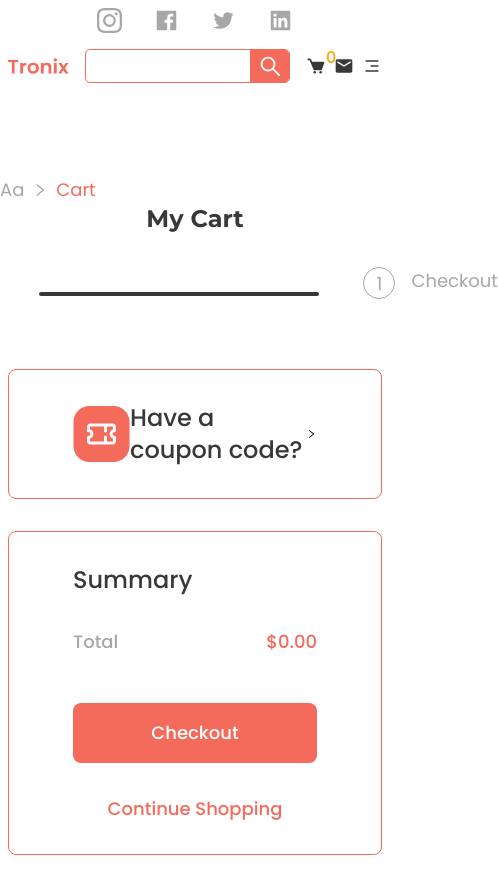
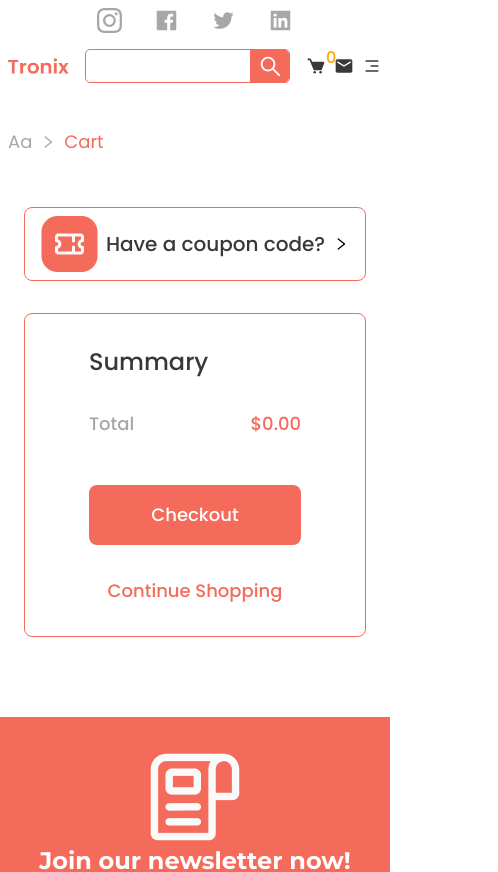
Before and after one commit to thehasandev/e_commerce_tronix, a React (Vite) app: page /cart in a window 390 px wide. Shown: the top 872 px of the page, 498 px wide, since content can reach past the window. Built offline with nearby package versions, Linux system fonts and the light colour scheme.

Commit message:
cart-res-complete

```diff
--- a/src/pages/Cart.jsx
+++ b/src/pages/Cart.jsx
@@ -40,15 +40,16 @@ let handleSubmit =(data)=>{
 
   return (
     <>
-       <Section className="mb-8 pt-44">
+       <Section className="mb-8 pt-32 xl:pt-44">
             <Container>
-                <Flex className="items-center">
+                <Flex className="items-center pb-5 px-2 xl:px-0">
                     <p className='capitalize font-pop font-normal text-small text-gray mr-2'>{datas}</p>
                     <AiOutlineRight className='text-gray'/>
                     <p className='capitalize font-pop font-normal text-small text-primary ml-2'>{(window.location.pathname.replace("/",""))}</p>
                 </Flex>
+                <div className='hidden md:block'>
                 <SubHeading text="My Cart" className="text-center"/>
-                <Flex className="justify-center gap-x-96 mb-12 mt-8">
+                    <Flex className="justify-center md:gap-x-96 mb-12 mt-8">
                             <Flex className="gap-x-4 relative after:absolute after:h-1 after:w-[280px] after:top-1/2 after:-translate-y-1/2 after:right-[-340px] after:rounded-lg after:bg-secondary">
                                 <p className='w-8 h-8 border border-solid border-primary rounded-full text-small font-pop font-normal text-primary flex items-center justify-center'>
                                     1
@@ -64,6 +65,8 @@ let handleSubmit =(data)=>{
                             </Flex>
 
                     </Flex>
+
+                </div>
             </Container>
         </Section>
 
@@ -83,17 +86,21 @@ let handleSubmit =(data)=>{
                                 </div>
 
                                 <div className='w-full'>
-                                    <h3 className='font-dm font-bold text-2xl text-secondary'>USB Speaker Portable</h3>
-                                    <Flex className="flex justify-between items-center mb-4 mt-12">
+                                    <h3 className='font-dm font-bold md:text-2xl text-secondary'>USB Speaker Portable</h3>
+                                    <Flex className="flex justify-between items-center mb-4 mt-4 md:mt-12">
                                     <p className='font-dm font-bold text-2xl text-primary  '>{`$ ${item.price*item.quantity} : 00`} </p>
                                     <AiOutlineClose onClick={()=>{handleRemove(item)}}  className='cursor-pointer' size={25}/>
                                     </Flex>
 
-                                <Flex className="gap-x-8 items-center">
-                                        <button onClick={()=>{handleDecrement(item)}} className='px-5 py-3 rounded-lg bg-gray text-secondary text-3xl font-semibold hover:bg-primary hover:text-white duration-200'>-</button>
+                                <Flex className="gap-x-4 md:gap-x-8 items-center">
+                                    <div>
+                                      <button onClick={()=>{handleDecrement(item)}} className='md:px-5 px-2  md:py-3 md:rounded-lg bg-gray text-secondary text-3xl font-semibold hover:bg-primary hover:text-white duration-200'>-</button>
+                                    </div>
 
                                         <p className='font-dm font-bold text-2xl text-primary'>{item.quantity}</p>
-                                        <button onClick={()=>{handleIncrement(item)}}  className='px-5 py-3 rounded-lg bg-gray text-secondary text-3xl font-semibold hover:bg-primary hover:text-white duration-200'>+</button>
+                                        <div>
+                                          <button onClick={()=>{handleIncrement(item)}}  className='md:px-5 px-2  md:py-3 md:rounded-lg bg-gray text-secondary text-3xl font-semibold hover:bg-primary hover:text-white duration-200'>+</button>
+                                        </div>
                                 </Flex>
                                 </div>
 
@@ -106,9 +113,9 @@ let handleSubmit =(data)=>{
                 </div>
 
                 <div className='md:w-4/12'>
-                    <div className='border border-primary rounded-lg border-solid px-16 py-8 flex items-center justify-between'>
+                    <div className='border border-primary rounded-lg border-solid px-4 py-2 md:px-16 md:py-8 flex items-center justify-between'>
                         <Image src={Voucer}/>
-                        <p className='font-pop font-medium text-2xl text-secondary'>Have a coupon code?</p>
+                        <p className='font-pop font-medium text-xl mx-2 md:text-2xl text-secondary'>Have a coupon code?</p>
                         <AiOutlineRight/>
                     </div>
                     <div className='border rounded-lg border-primary border-solid px-16 py-8 mt-8 '>
```
Lines whose indentation alone changed are shown as unchanged.
